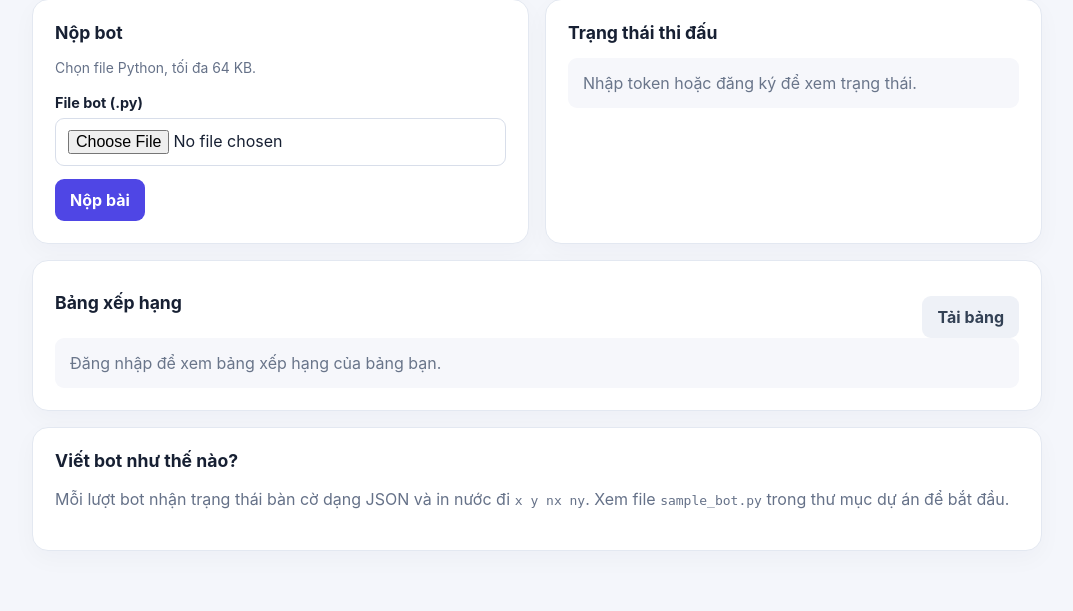
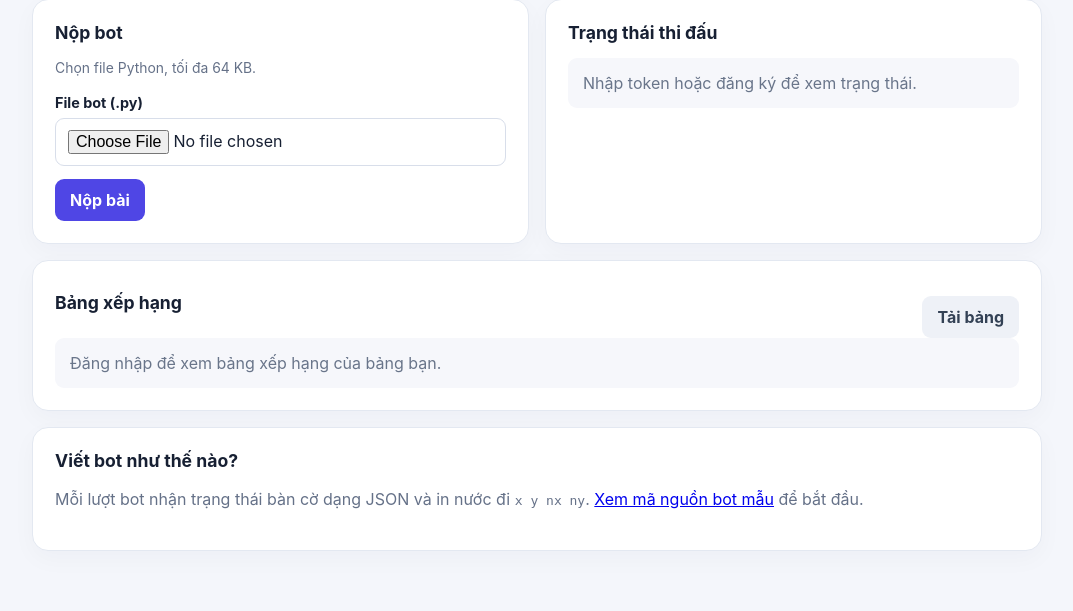
Before and after one commit to lexuanbac-06/Thi_dau_bot_OTT_N3, a Flask app: page / in a window 1280 px wide. Shown: the part 511-1122 px from the top of the page, without its empty margins (103-1176 px from the left). Run offline with Flask 3, Linux system fonts and the light colour scheme.

Commit message:
UI2
thêm sample_bot

```diff
--- a/server.py
+++ b/server.py
@@ -6,7 +6,7 @@ POST /submit     header X-Token, form file=@bot.py    -> {"ok": true}
 GET  /me         header X-Token                       -> trạng thái, bảng, thứ hạng các ngày
 GET  /leaderboard header X-Token  [?day=3]            -> BXH bảng của mình (ngày mới nhất đã chấm)
 """
-from flask import Flask, request, jsonify, render_template
+from flask import Flask, request, jsonify, render_template, send_from_directory
 import tournament as T
 
 app = Flask(__name__)
@@ -19,6 +19,12 @@ T.init()
 def home():
     """Giao diện web cho người chơi."""
     return render_template("index.html")
+
+
+@app.get("/sample_bot.py")
+def sample_bot():
+    """Cho thí sinh xem mã nguồn bot mẫu."""
+    return send_from_directory(app.root_path, "sample_bot.py", mimetype="text/plain")
 
 
 def auth():
--- a/templates/index.html
+++ b/templates/index.html
@@ -66,7 +66,7 @@
       <div class="row" style="justify-content:space-between"><h2>Bảng xếp hạng</h2><button class="secondary" id="refresh-board" type="button">Tải bảng</button></div>
       <div id="board" class="empty">Đăng nhập để xem bảng xếp hạng của bảng bạn.</div>
     </section>
-    <section class="card wide"><h2>Viết bot như thế nào?</h2><p>Mỗi lượt bot nhận trạng thái bàn cờ dạng JSON và in nước đi <code>x y nx ny</code>. Xem file <code>sample_bot.py</code> trong thư mục dự án để bắt đầu.</p></section>
+    <section class="card wide"><h2>Viết bot như thế nào?</h2><p>Mỗi lượt bot nhận trạng thái bàn cờ dạng JSON và in nước đi <code>x y nx ny</code>. <a href="/sample_bot.py" target="_blank" rel="noopener">Xem mã nguồn bot mẫu</a> để bắt đầu.</p></section>
   </main>
 <script>
   const $ = id => document.getElementById(id);
```
